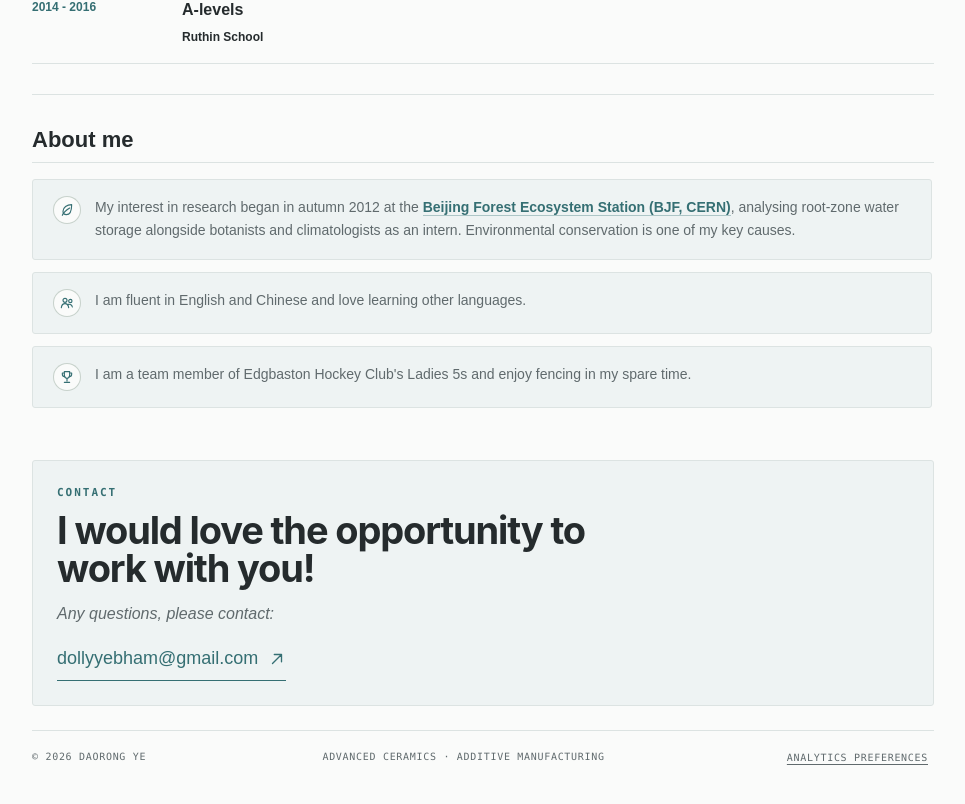
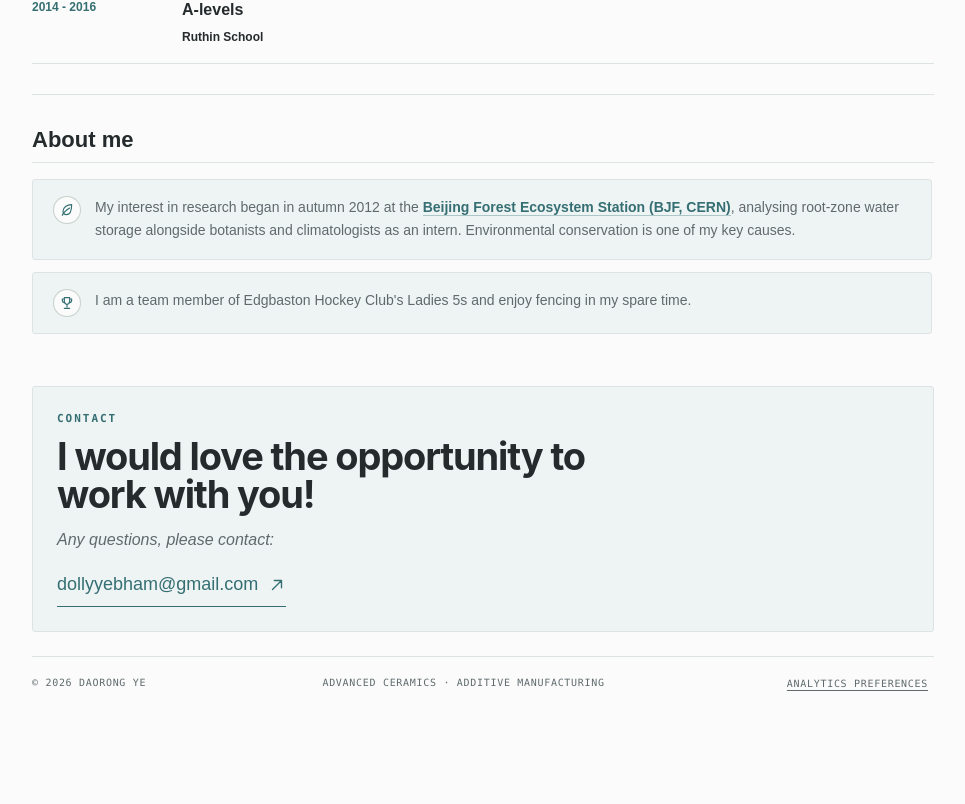
Before and after one commit to daorong-y/portfolio, a React (Vite) app: page / in a window 1280 px wide. Shown: the part 4320-5124 px from the top of the page, without its empty margins (294-1259 px from the left). After the commit the page ends 5094 px from the top, so only its background shows below. Built offline with nearby package versions, Linux system fonts and the light colour scheme.

Commit message:
Remove language note from About me

```diff
--- a/src/App.tsx
+++ b/src/App.tsx
@@ -173,16 +173,6 @@ function ConservationIcon() {
     <svg viewBox="0 0 24 24" aria-hidden="true">
       <path d="M19 4C12 4 6 8 6 14c0 3 2 5 5 5 6 0 8-7 8-15Z" />
       <path d="M5 20c2-5 6-8 11-11" />
-    </svg>
-  );
-}
-
-function InterpersonalIcon() {
-  return (
-    <svg viewBox="0 0 24 24" aria-hidden="true">
-      <circle cx="9" cy="8" r="3" />
-      <circle cx="17" cy="9" r="2.5" />
-      <path d="M3.5 19c.5-4 2.5-6 5.5-6s5 2 5.5 6M14 14c3-.8 5.4 1 6 4" />
     </svg>
   );
 }
@@ -728,12 +718,6 @@ export default function Home() {
             </li>
             <li>
               <span className="about-me-icon">
-                <InterpersonalIcon />
-              </span>
-              <span>I am fluent in English and Chinese and love learning other languages.</span>
-            </li>
-            <li>
-              <span className="about-me-icon">
                 <SportsIcon />
               </span>
               <span>
```
